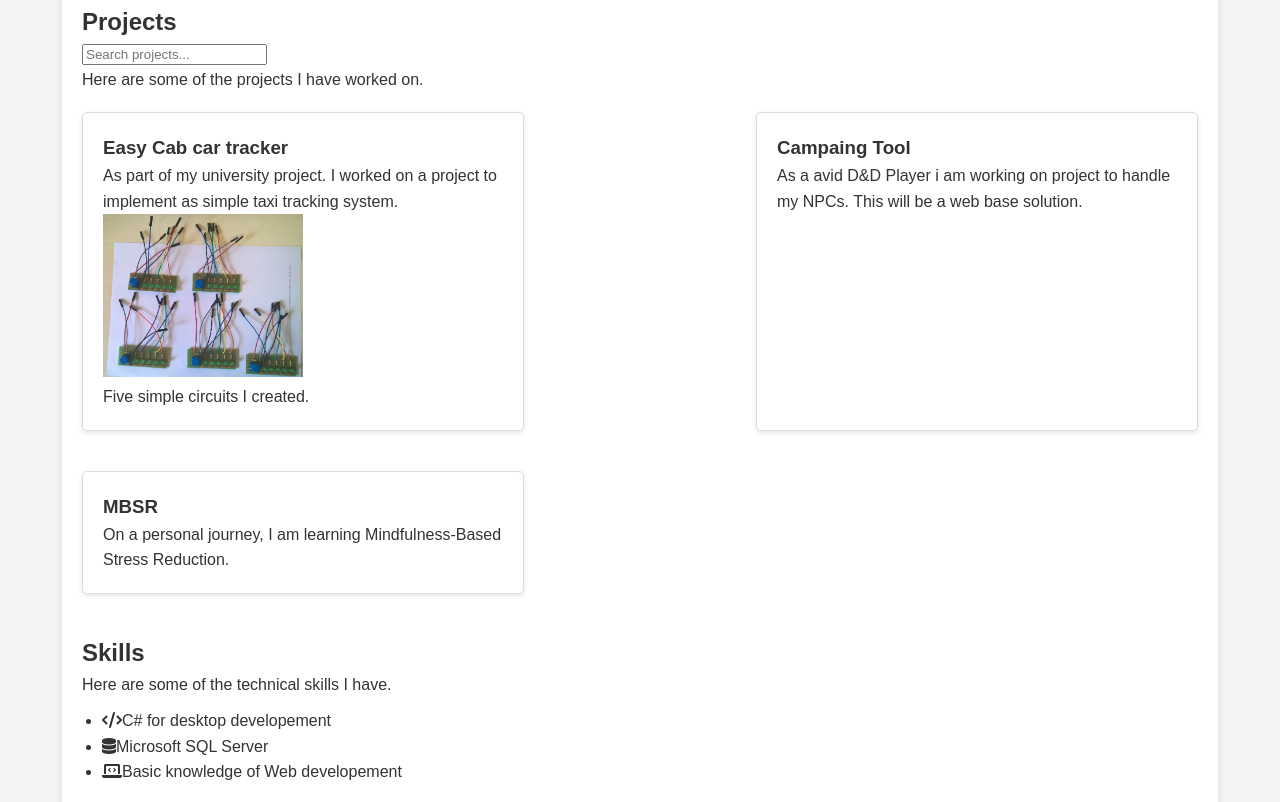
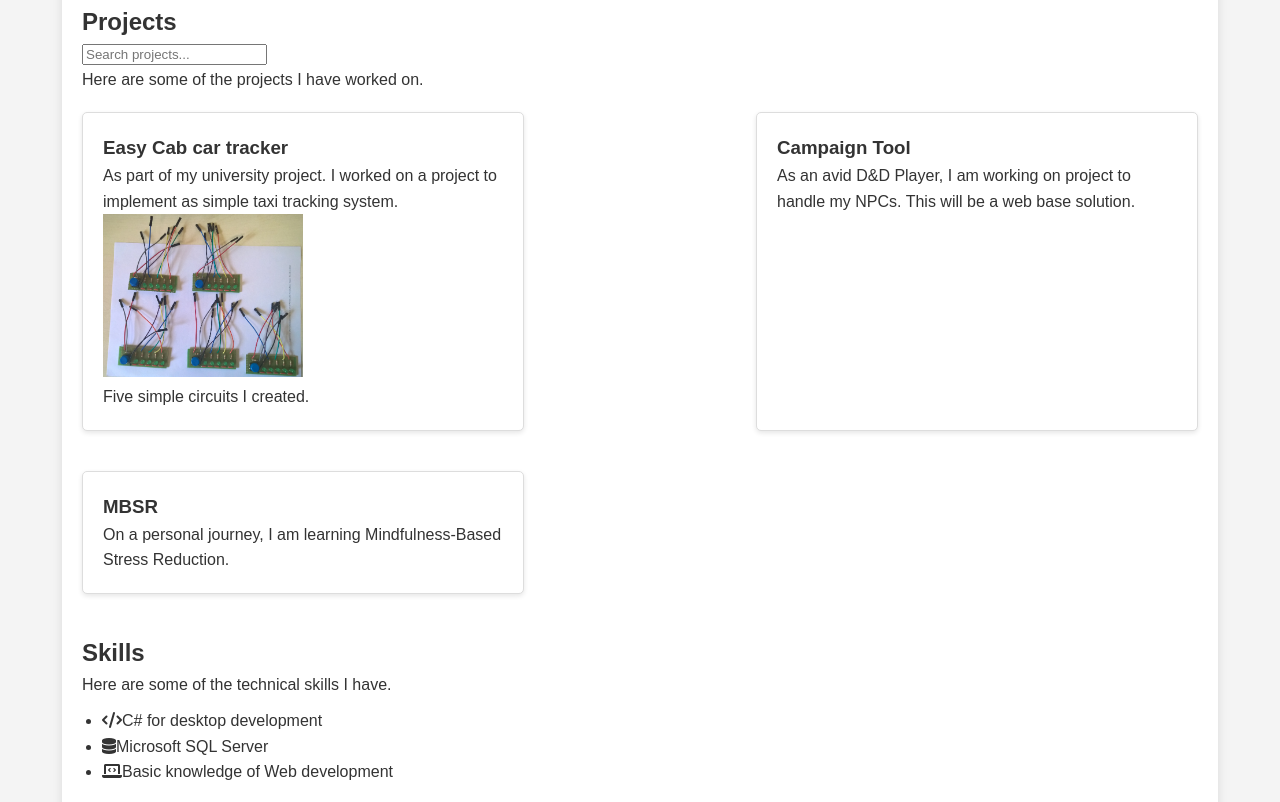
Before and after one commit to menzs2/IntroductionToWebDevelopement.GradedAssignment, a plain HTML site: page index.html in a window 1280 px wide. Shown: the part 291-1093 px from the top of the page. Drawn offline with Linux system fonts and the light colour scheme.

Commit message:
Corrections

```diff
--- a/index.html
+++ b/index.html
@@ -44,8 +44,8 @@
                     </figure>
                 </article>
                 <article>
-                    <h3>Campaing Tool</h3>
-                    <p>As a avid D&D Player i am working on project to handle my NPCs. This will be a web base solution.</p>
+                    <h3>Campaign Tool</h3>
+                    <p>As an avid D&D Player, I am working on project to handle my NPCs. This will be a web base solution.</p>
                 </article>
                 <article>
                     <h3>MBSR</h3>
@@ -58,9 +58,9 @@
                 <h2>Skills</h2>
                 <p>Here are some of the technical skills I have.</p>
                 <ul>
-                    <li><i class="fas fa-code"></i>C# for desktop developement</li>
+                    <li><i class="fas fa-code"></i>C# for desktop development</li>
                     <li><i class="fas fa-database"></i>Microsoft SQL Server</li>
-                    <li><i class="fas fa-laptop-code"></i>Basic knowledge of Web developement</li>
+                    <li><i class="fas fa-laptop-code"></i>Basic knowledge of Web development</li>
                 </ul>
             </article>
         </section>
```
